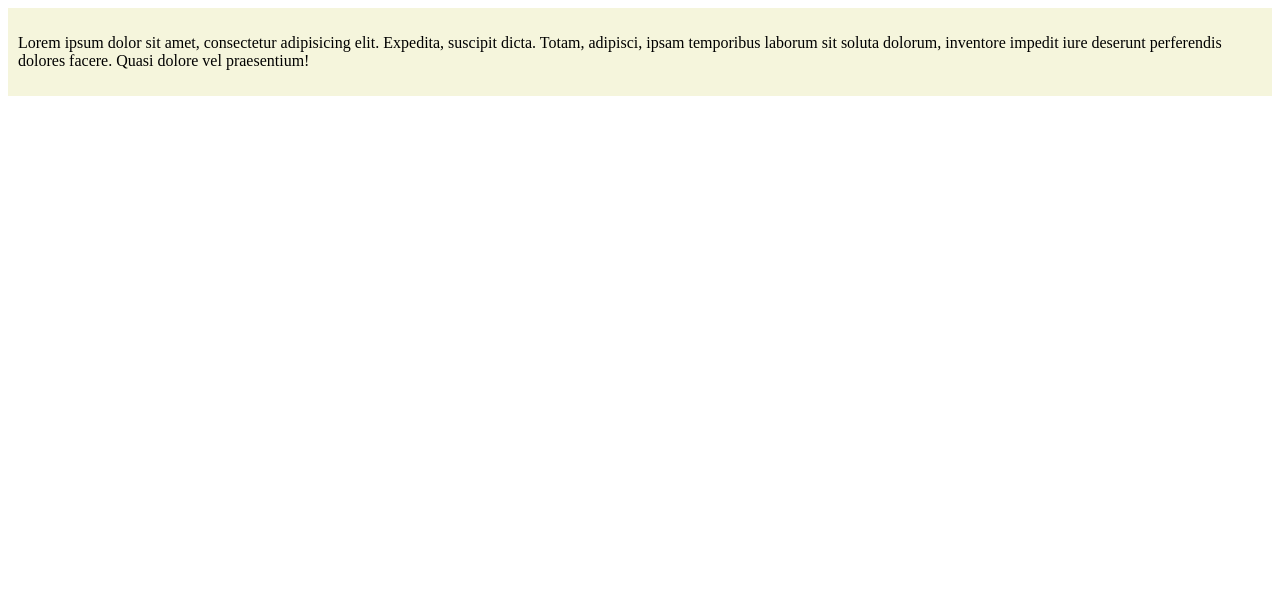
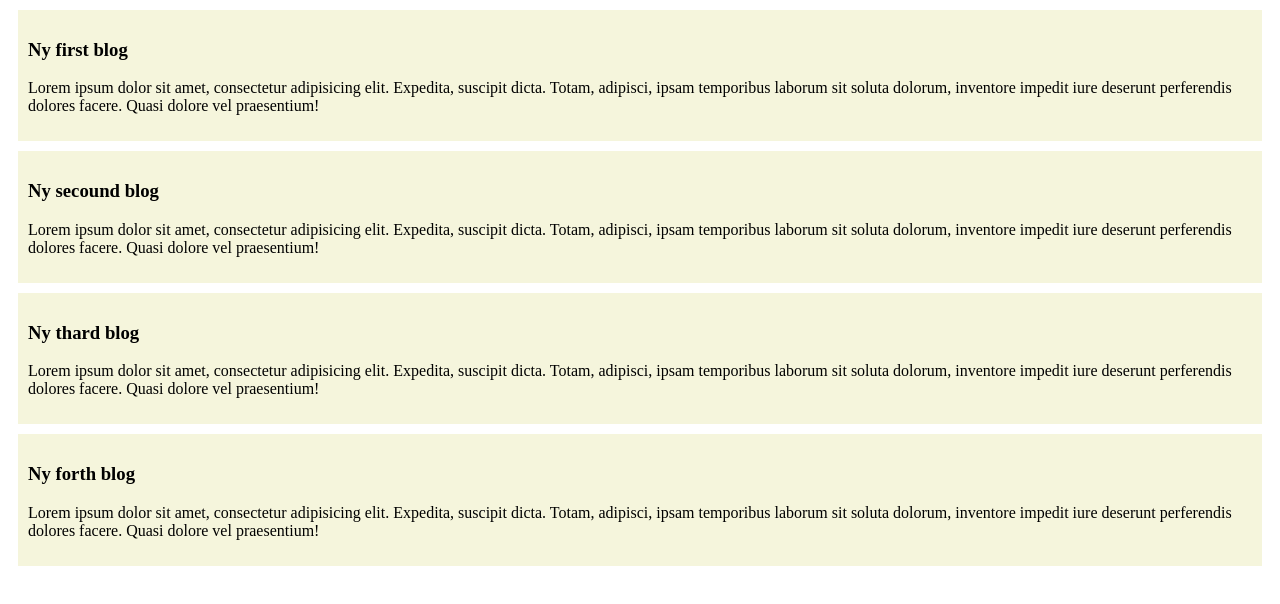
Before and after one commit to sharif806341/text-purpuse-repo, a plain HTML site: page index.html in a window 1280 px wide. Drawn offline with Linux system fonts and the light colour scheme.

Commit message:
next git added

```diff
--- a/index.html
+++ b/index.html
@@ -8,6 +8,19 @@
 </head>
 <body>
     <div>
+        <h3>Ny first blog</h3>
+        <p>Lorem ipsum dolor sit amet, consectetur adipisicing elit. Expedita, suscipit dicta. Totam, adipisci, ipsam temporibus laborum sit soluta dolorum, inventore impedit iure deserunt perferendis dolores facere. Quasi dolore vel praesentium!</p>
+    </div>
+    <div>
+        <h3>Ny secound blog</h3>
+        <p>Lorem ipsum dolor sit amet, consectetur adipisicing elit. Expedita, suscipit dicta. Totam, adipisci, ipsam temporibus laborum sit soluta dolorum, inventore impedit iure deserunt perferendis dolores facere. Quasi dolore vel praesentium!</p>
+    </div>
+    <div>
+        <h3>Ny thard blog</h3>
+        <p>Lorem ipsum dolor sit amet, consectetur adipisicing elit. Expedita, suscipit dicta. Totam, adipisci, ipsam temporibus laborum sit soluta dolorum, inventore impedit iure deserunt perferendis dolores facere. Quasi dolore vel praesentium!</p>
+    </div>
+    <div>
+        <h3>Ny forth blog</h3>
         <p>Lorem ipsum dolor sit amet, consectetur adipisicing elit. Expedita, suscipit dicta. Totam, adipisci, ipsam temporibus laborum sit soluta dolorum, inventore impedit iure deserunt perferendis dolores facere. Quasi dolore vel praesentium!</p>
     </div>
 </body>
--- a/style/blog.css
+++ b/style/blog.css
@@ -1,4 +1,5 @@
 div{
     background-color: beige;
     padding: 10px;
+    margin: 10px;
 }
```
